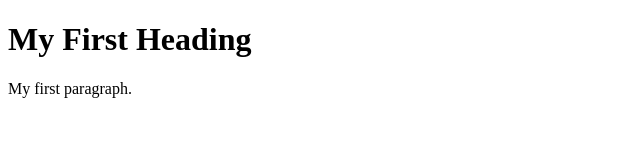
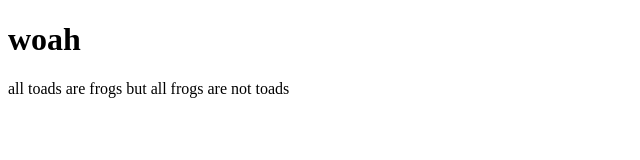
Before and after one commit to emilypancake/website, a plain HTML site: page index.html in a window 1280 px wide. Shown: the whole page, without its empty margins (0-640 px from the left). Drawn offline with Linux system fonts and the light colour scheme.

Commit message:
Update index.html

```diff
--- a/index.html
+++ b/index.html
@@ -2,8 +2,8 @@
 <html>
 <body>
 
-<h1>My First Heading</h1>
-<p>My first paragraph.</p>
+<h1>woah</h1>
+<p>all toads are frogs but all frogs are not toads</p>
 
 </body>
 </html>
```
